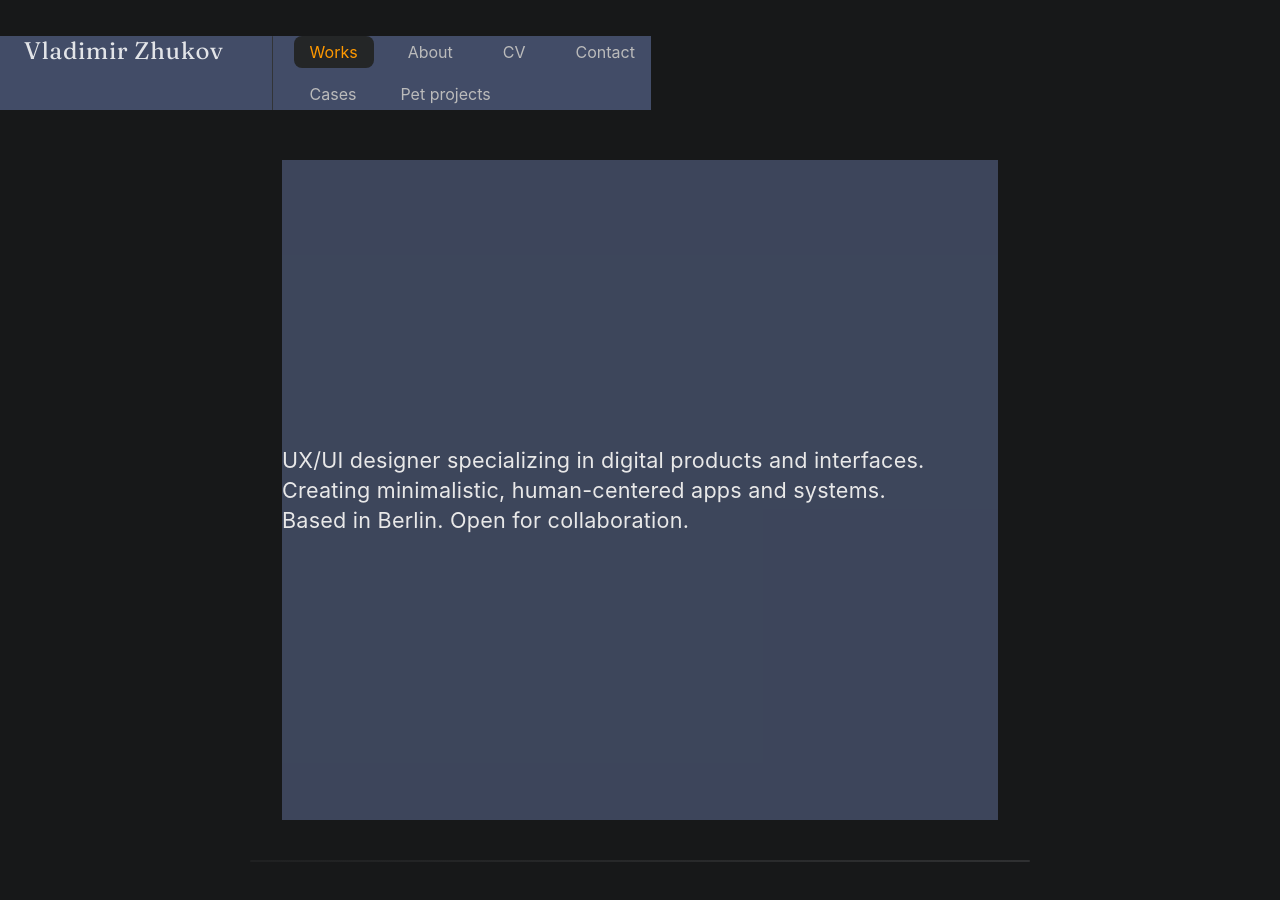
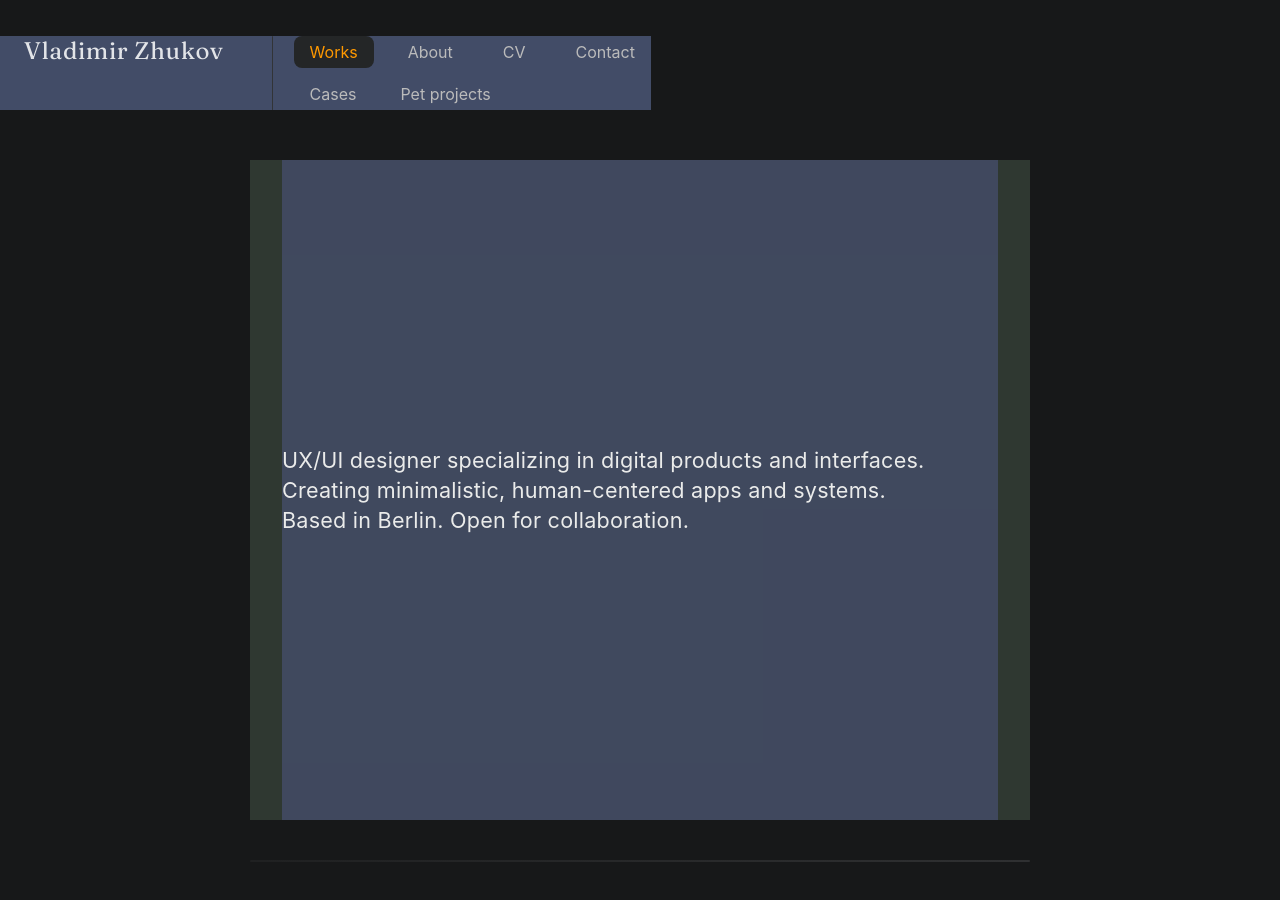
Before and after one commit to uxiscool/experience, a Jekyll site: the page built from index.md, in a window 1280 px wide. Built offline with Jekyll 4.4.1, drawn with Linux system fonts in a browser that asks for light colours.

Commit message:
Add files via upload

```diff
--- a/assets/css/main.css
+++ b/assets/css/main.css
@@ -121,6 +121,8 @@ main {
 }
 .container {
   margin-left: auto;
+  width: 100%;
+  background: #2f3831;
   margin-right: auto;
   padding-left: 32px;    /* отступ слева */
   padding-right: 32px;   /* отступ справа */
```
